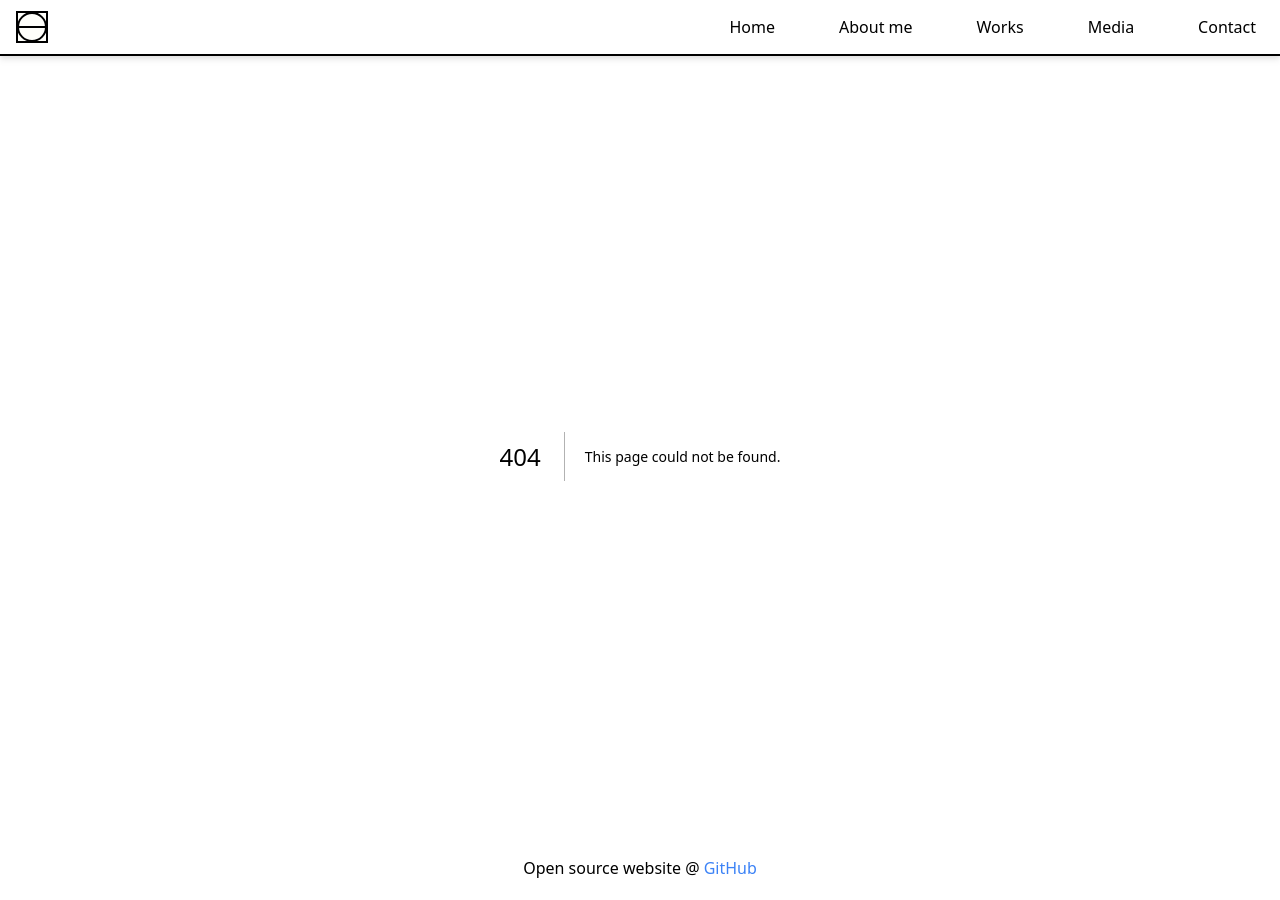
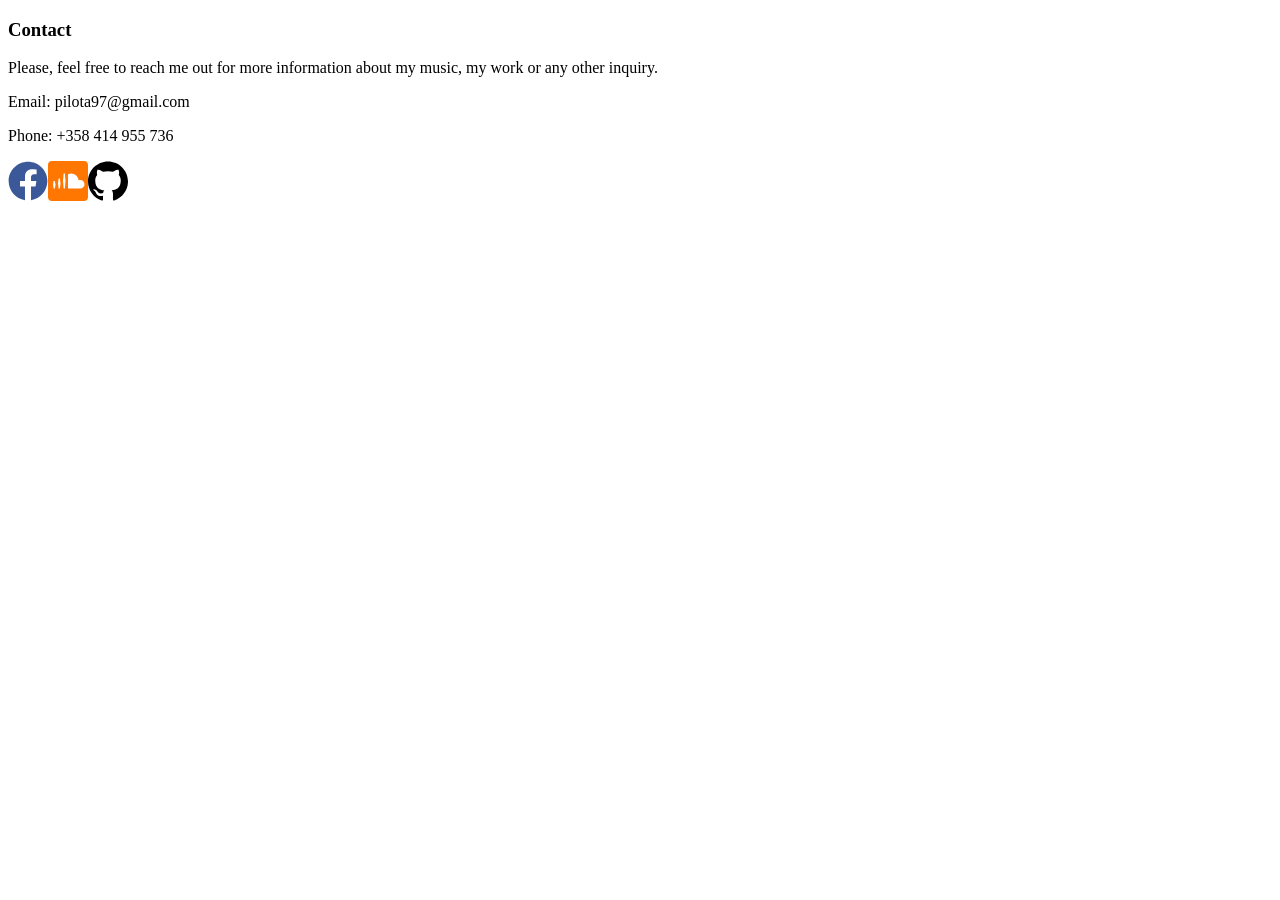
Before and after one commit to Kyokatarz/pilar-website-nextjs, a Next.js app: page /HomePage/sections/Contact/Contact in a window 1280 px wide. Before the commit this address had no page. After the commit the page ends 800 px from the top, so only its background shows below. Built offline with nearby package versions, Linux system fonts and the light colour scheme.

Commit message:
Migrating Contact section

```diff
--- a/package.json
+++ b/package.json
@@ -12,6 +12,7 @@
     "next": "14.0.2",
     "react": "^18",
     "react-dom": "^18",
+    "react-icons": "^5.0.1",
     "react-player": "^2.14.1"
   },
   "devDependencies": {
--- a/src/pages/HomePage/HomePage.tsx
+++ b/src/pages/HomePage/HomePage.tsx
@@ -1,3 +1,4 @@
+import Contact from './sections/Contact'
 import HomePageMedia from './sections/HomePageMedia'
 import Introduction from './sections/Introduction'
 import ShortAbout from './sections/ShortAbout'
@@ -8,6 +9,7 @@ const HomePage = () => {
       <Introduction />
       <ShortAbout />
       <HomePageMedia />
+      <Contact />
     </>
   )
 }
--- /dev/null
+++ b/src/pages/HomePage/sections/Contact/Contact.tsx
@@ -0,0 +1,57 @@
+import React from 'react'
+import { FaFacebook } from 'react-icons/fa'
+import { ImSoundcloud2, ImGithub } from 'react-icons/im'
+
+import Article from '@/components/Article'
+import Section from '@/components/Section'
+
+const Contact = () => {
+  return (
+    <Section id='contact'>
+      <Article>
+        <h1 className='text-4xl font-bold text-left mb-8 w-full'>Contact</h1>
+        <p className='text-left mb-8 border-b-2 border-black pb-4 max-w-max'>
+          Please, feel free to reach me out for more information about my music,
+          my work or any other inquiry.
+        </p>
+        <div className='flex flex-col items-start mb-8'>
+          <p>
+            <span className='mr-8 font-semibold'>Email: </span>
+            <span>pilota97@gmail.com</span>
+          </p>
+          <p>
+            <span className='mr-8 font-semibold'>Phone: </span>
+            <span>+358 414 955 736</span>
+          </p>
+        </div>
+        <div className='flex flex-row mb-8'>
+          <a
+            href='https://www.facebook.com/pilota.miralles'
+            target='_blank'
+            rel='noreferrer'
+            className='mr-4'
+          >
+            <FaFacebook size='2.5em' color='#3b5998' />
+          </a>
+          <a
+            href='https://soundcloud.com/pilar-miralles-huh'
+            target='_blank'
+            rel='noreferrer'
+            className='mr-4'
+          >
+            <ImSoundcloud2 size='2.5em' color='#ff7700' />
+          </a>
+          <a
+            href='https://github.com/pilarmiralles'
+            target='_blank'
+            rel='noreferrer'
+          >
+            <ImGithub size='2.5em' color='#000000' />
+          </a>
+        </div>
+      </Article>
+    </Section>
+  )
+}
+
+export default Contact
--- /dev/null
+++ b/src/pages/HomePage/sections/Contact/index.tsx
@@ -0,0 +1 @@
+export { default } from './Contact'
```
Also changed, not shown: 1 other file (tests, documents, lock files or other folders).
